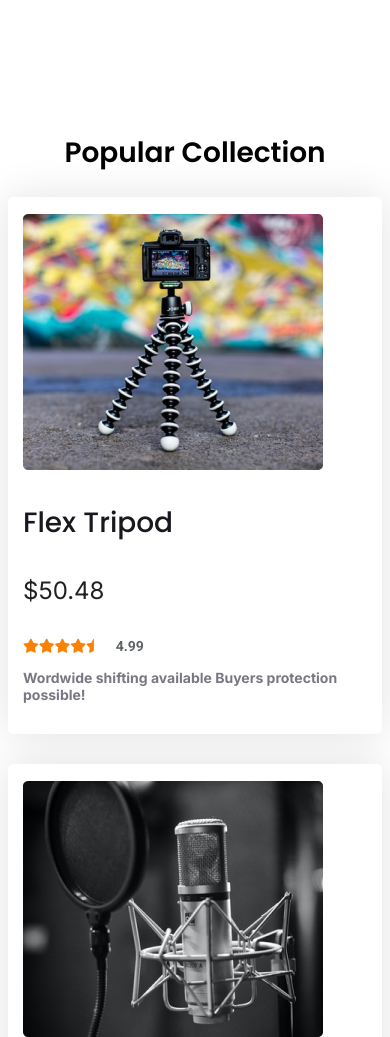
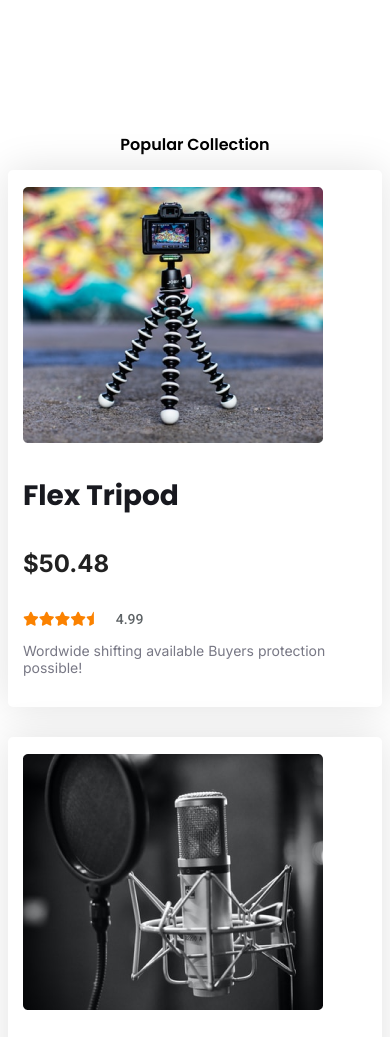
Before and after one commit to reza107-hub/influencer-gear, a plain HTML site: page index.html in a window 390 px wide. Shown: the part 1000-2037 px from the top of the page. Drawn offline with Linux system fonts and the light colour scheme.

Commit message:
some font changes

```diff
--- a/style.css
+++ b/style.css
@@ -1,4 +1,5 @@
-@import url('https://fonts.googleapis.com/css2?family=Inter:wght@400;700&family=Poppins:wght@500;600;700&family=Roboto:wght@700&display=swap');
+@import url('https://fonts.googleapis.com/css2?family=Inter:wght@400;700&family=Poppins:wght@500;600;700&family=Roboto:wght@500;700&display=swap');
+
 
 
 
@@ -240,16 +241,25 @@
 
 
     /* card er kam sam */
-
+    .collection-title {
+        font-size: 16px;
+    }
     .cards {
         grid-template-columns: repeat(1, 1fr);
         max-width: 100%;
         align-content: center;
 
     }
+    .card-title, .card-price {
+        font-weight: 700;
+    }
 
-
-
+    .card span {
+        font-weight: 500;
+    }
+    .card-description {
+        font-weight: 400;
+    }
 
 
 }
```
